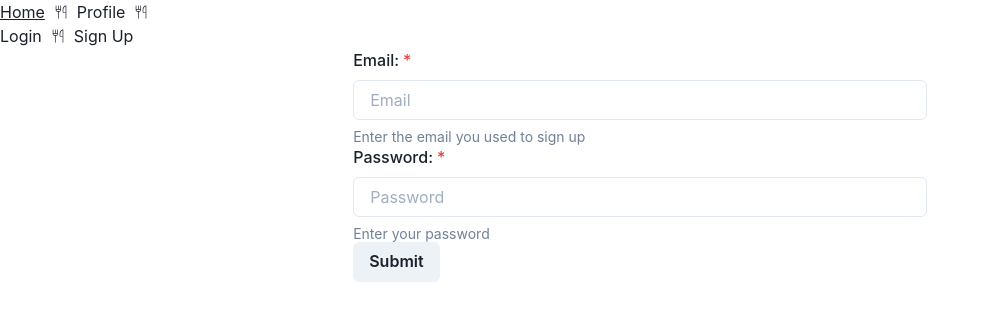
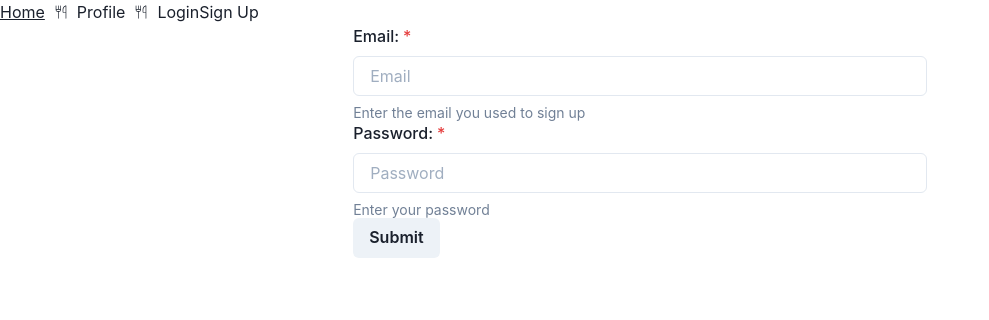
Before and after one commit to Cyril1743/Pantry-Pals, a React (Create React App) app in the folder client/: page /login in a window 1280 px wide. Shown: the top 320 px of the page, without its empty margins (0-989 px from the left). Built offline with nearby package versions, Linux system fonts and the light colour scheme.

Commit message:
add react fragment to navbar

```diff
--- a/client/src/components/NavBar.js
+++ b/client/src/components/NavBar.js
@@ -1,6 +1,6 @@
 import React from 'react'
 import { Link } from 'react-router-dom'
-import { Breadcrumb, BreadcrumbItem, BreadcrumbLink } from "@chakra-ui/react"
+import { Breadcrumb, BreadcrumbItem, BreadcrumbLink} from "@chakra-ui/react"
 import {CiForkAndKnife} from "react-icons/ci"
 import Auth from '../utils/auth';
 
@@ -29,19 +29,18 @@ export default function NavBar() {
             </BreadcrumbLink>
             </BreadcrumbItem>
             ) : (
-            <Breadcrumb separator={<CiForkAndKnife />}>
+            <React.Fragment>
                 <BreadcrumbItem>
                 <BreadcrumbLink as={Link} to="/login">
                     Login
                 </BreadcrumbLink>
                 </BreadcrumbItem>
-
                 <BreadcrumbItem>
                 <BreadcrumbLink as={Link} to="/signup">
                     Sign Up
                 </BreadcrumbLink>
                 </BreadcrumbItem>
-            </Breadcrumb>
+            </React.Fragment>
             )}
 
         </Breadcrumb>
--- a/client/src/pages/Login.js
+++ b/client/src/pages/Login.js
@@ -32,7 +32,7 @@ export default function Login() {
         }
     }
 
-    const [login, { error, data }] = useMutation(LOGIN);
+    const [login, { error }] = useMutation(LOGIN);
 
     const handleFormSubmit = async(event) => {
         event.preventDefault()
```
